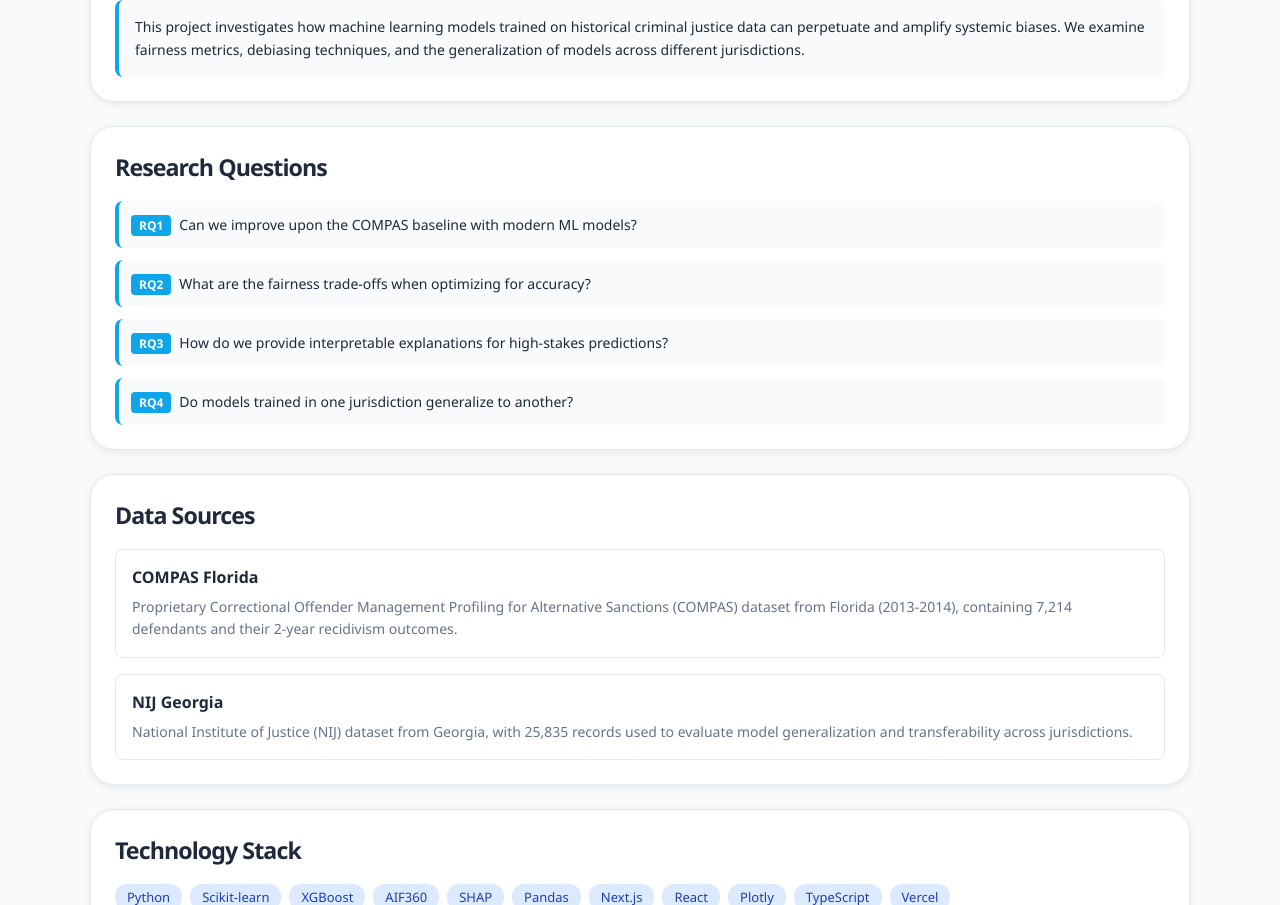
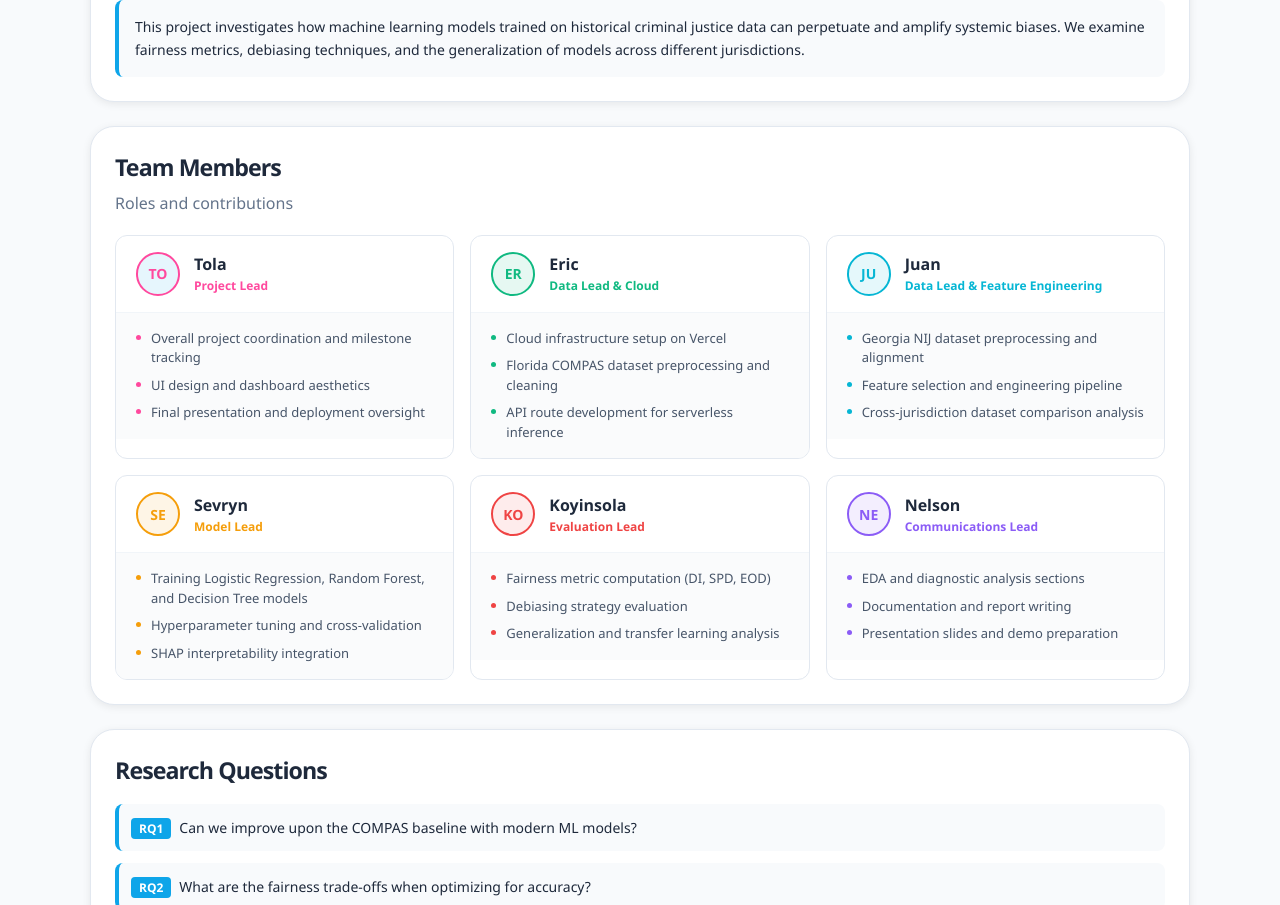
Before and after one commit to khanheric2003/intd491_cloud_deploy, a Next.js app: page /about in a window 1280 px wide. Shown: the part 740-1645 px from the top of the page. Built offline with nearby package versions, Linux system fonts and the light colour scheme.

Commit message:
Add team members section to about page

```diff
--- a/app/about/page.tsx
+++ b/app/about/page.tsx
@@ -1,4 +1,165 @@
 "use client";
+
+const teamMembers = [
+  {
+    initials: "TO",
+    name: "Tola",
+    role: "Project Lead",
+    responsibilities: [
+      "Overall project coordination and milestone tracking",
+      "UI design and dashboard aesthetics",
+      "Final presentation and deployment oversight",
+    ],
+    color: "#FF499E",
+    bg: "rgba(14, 165, 233, 0.1)",
+  },
+  {
+    initials: "ER",
+    name: "Eric",
+    role: "Data Lead & Cloud",
+    responsibilities: [
+      "Cloud infrastructure setup on Vercel",
+      "Florida COMPAS dataset preprocessing and cleaning",
+      "API route development for serverless inference",
+    ],
+    color: "#10b981",
+    bg: "rgba(16, 185, 129, 0.1)",
+  },
+  {
+    initials: "JU",
+    name: "Juan",
+    role: "Data Lead & Feature Engineering",
+    responsibilities: [
+      "Georgia NIJ dataset preprocessing and alignment",
+      "Feature selection and engineering pipeline",
+      "Cross-jurisdiction dataset comparison analysis",
+    ],
+    color: "#06b6d4",
+    bg: "rgba(6, 182, 212, 0.1)",
+  },
+  {
+    initials: "SE",
+    name: "Sevryn",
+    role: "Model Lead",
+    responsibilities: [
+      "Training Logistic Regression, Random Forest, and Decision Tree models",
+      "Hyperparameter tuning and cross-validation",
+      "SHAP interpretability integration",
+    ],
+    color: "#f59e0b",
+    bg: "rgba(245, 158, 11, 0.1)",
+  },
+  {
+    initials: "KO",
+    name: "Koyinsola",
+    role: "Evaluation Lead",
+    responsibilities: [
+      "Fairness metric computation (DI, SPD, EOD)",
+      "Debiasing strategy evaluation",
+      "Generalization and transfer learning analysis",
+    ],
+    color: "#ef4444",
+    bg: "rgba(239, 68, 68, 0.1)",
+  },
+  {
+    initials: "NE",
+    name: "Nelson",
+    role: "Communications Lead",
+    responsibilities: [
+      "EDA and diagnostic analysis sections",
+      "Documentation and report writing",
+      "Presentation slides and demo preparation",
+    ],
+    color: "#8b5cf6",
+    bg: "rgba(139, 92, 246, 0.1)",
+  },
+];
+
+function TeamCard({
+  initials,
+  name,
+  role,
+  responsibilities,
+  color,
+  bg,
+}: (typeof teamMembers)[0]) {
+  return (
+    <div
+      style={{
+        border: "1px solid #e2e8f0",
+        borderRadius: "12px",
+        overflow: "hidden",
+      }}
+    >
+      <div
+        style={{
+          padding: "16px 20px",
+          borderBottom: "1px solid #f1f5f9",
+          display: "flex",
+          alignItems: "center",
+          gap: "14px",
+        }}
+      >
+        <div
+          style={{
+            width: "44px",
+            height: "44px",
+            borderRadius: "50%",
+            background: bg,
+            border: `2px solid ${color}`,
+            display: "flex",
+            alignItems: "center",
+            justifyContent: "center",
+            fontSize: "14px",
+            fontWeight: 700,
+            color: color,
+            flexShrink: 0,
+          }}
+        >
+          {initials}
+        </div>
+        <div>
+          <div style={{ fontSize: "16px", fontWeight: 700, color: "#1e293b" }}>
+            {name}
+          </div>
+          <div style={{ fontSize: "12px", fontWeight: 600, color: color, marginTop: "2px" }}>
+            {role}
+          </div>
+        </div>
+      </div>
+
+      <div style={{ padding: "16px 20px", background: "#fafbfc" }}>
+        <ul style={{ margin: 0, padding: 0, listStyle: "none", display: "grid", gap: "8px" }}>
+          {responsibilities.map((r, i) => (
+            <li
+              key={i}
+              style={{
+                display: "flex",
+                gap: "10px",
+                alignItems: "flex-start",
+                fontSize: "13px",
+                color: "#475569",
+                lineHeight: "1.5",
+              }}
+            >
+              <span
+                style={{
+                  width: "5px",
+                  height: "5px",
+                  borderRadius: "50%",
+                  background: color,
+                  marginTop: "6px",
+                  flexShrink: 0,
+                }}
+              />
+              {r}
+            </li>
+          ))}
+        </ul>
+      </div>
+    </div>
+  );
+}
 
 export default function AboutPage() {
   return (
@@ -56,6 +217,26 @@ export default function AboutPage() {
                 data can perpetuate and amplify systemic biases. We examine fairness metrics, debiasing techniques,
                 and the generalization of models across different jurisdictions.
               </p>
+            </div>
+          </div>
+        </section>
+
+        <section className="section-card">
+          <div className="section-card__body">
+            <div className="section-card__header">
+              <h2>Team Members</h2>
+              <p>Roles and contributions</p>
+            </div>
+
+            <div style={{
+              display: "grid",
+              gridTemplateColumns: "repeat(auto-fit, minmax(260px, 1fr))",
+              gap: "16px",
+              marginTop: "8px",
+            }}>
+              {teamMembers.map((member) => (
+                <TeamCard key={member.name} {...member} />
+              ))}
             </div>
           </div>
         </section>
@@ -192,7 +373,7 @@ export default function AboutPage() {
             }}>
               <div style={{ fontSize: "14px", lineHeight: "1.5" }}>
                 <div style={{ fontWeight: 600, color: "#1e293b", marginBottom: "4px" }}>
-                  Dressel, J., & Farid, H. (2018).
+                  Dressel, J., &amp; Farid, H. (2018).
                 </div>
                 <p style={{ margin: 0, color: "#64748b" }}>
                   "The accuracy, fairness, and limits of predicting recidivism."
@@ -202,7 +383,7 @@ export default function AboutPage() {
 
               <div style={{ fontSize: "14px", lineHeight: "1.5" }}>
                 <div style={{ fontWeight: 600, color: "#1e293b", marginBottom: "4px" }}>
-                  Rudin, C., & Ustun, B. (2020).
+                  Rudin, C., &amp; Ustun, B. (2020).
                 </div>
                 <p style={{ margin: 0, color: "#64748b" }}>
                   "Optimized scoring systems: Toward trust in machine learning for
@@ -212,7 +393,7 @@ export default function AboutPage() {
 
               <div style={{ fontSize: "14px", lineHeight: "1.5" }}>
                 <div style={{ fontWeight: 600, color: "#1e293b", marginBottom: "4px" }}>
-                  Wang, Z., Xu, Z., & Glasser, J. (2022).
+                  Wang, Z., Xu, Z., &amp; Glasser, J. (2022).
                 </div>
                 <p style={{ margin: 0, color: "#64748b" }}>
                   "Fair machine learning in criminal justice."
@@ -234,7 +415,8 @@ export default function AboutPage() {
 
             <p style={{ margin: "0 0 12px 0", lineHeight: "1.6", opacity: "0.9" }}>
               This dashboard is part of INTD 491: Cloud Deployment, Winter 2026,
-              taught at the University of Alberta. It demonstrates best practices for
+              taught at the University of Alberta.
+              It demonstrates best practices for
               deploying ML models to the cloud with accountability and transparency.
             </p>
 
```
